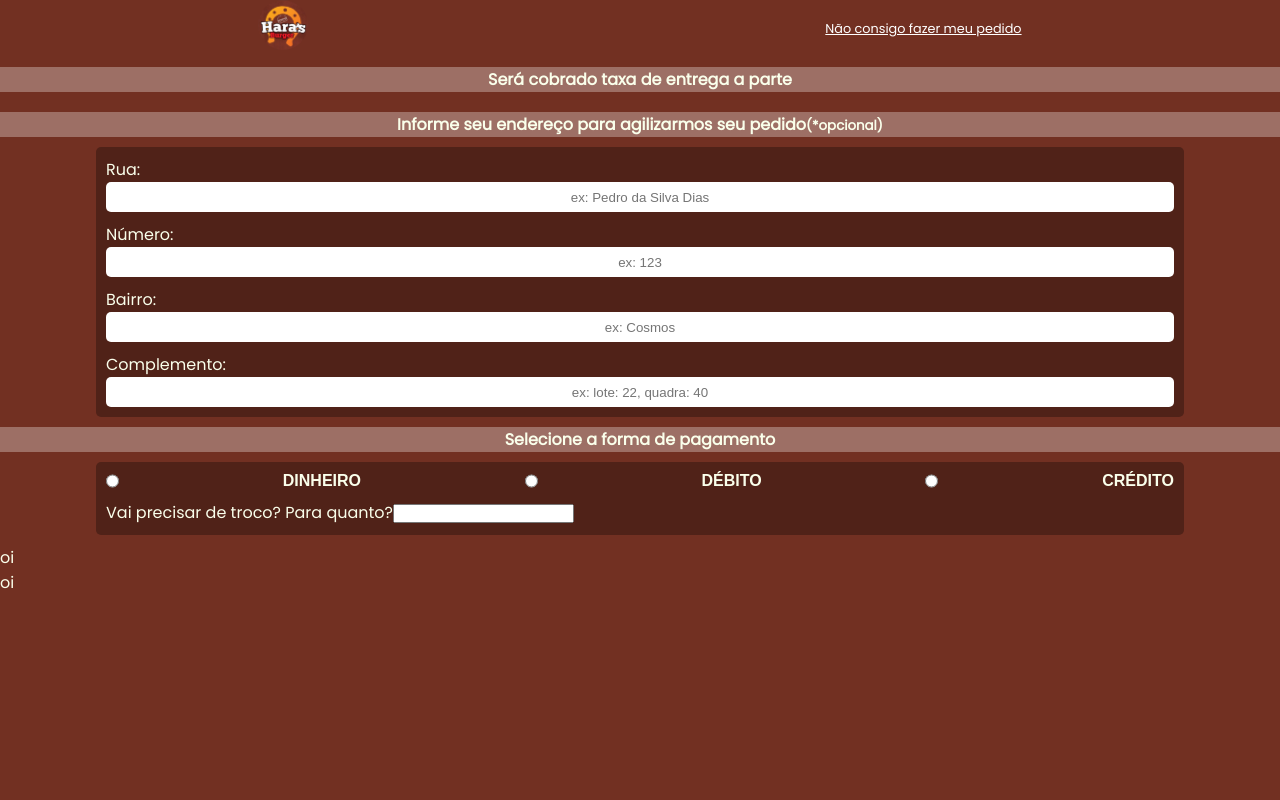
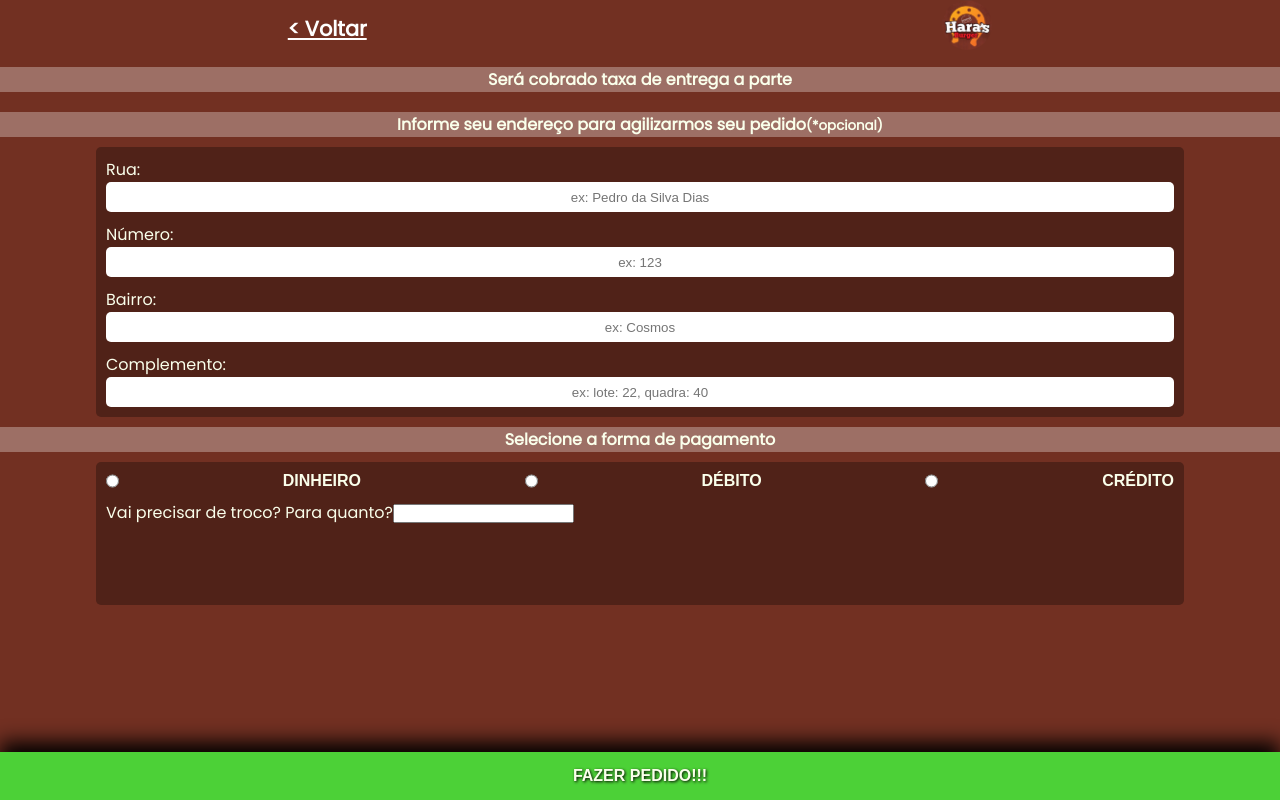
Before and after one commit to MoisesSantana/harasBurger, a Next.js app: page /carrinho in a window 1280 px wide. Built offline with nearby package versions, Linux system fonts and the light colour scheme.

Commit message:
componente BotaoFinalizar estruturado e estilizado

```diff
--- a/src/components/BotaoFinalizar.tsx
+++ b/src/components/BotaoFinalizar.tsx
@@ -1,9 +1,13 @@
 import React from 'react';
+import Link from 'next/link';
+import BotaoFinalizarContainer from '../styles/components/BotaoFinalizarComponent';
 
 const BotaoFinalizar: React.FC = () => (
-  <div>
-    oi
-  </div>
+  <Link href="/carrinho">
+    <BotaoFinalizarContainer>
+      Fazer pedido!!!
+    </BotaoFinalizarContainer>
+  </Link>
 );
 
 export default BotaoFinalizar;
--- a/src/components/BotaoVoltar.tsx
+++ b/src/components/BotaoVoltar.tsx
@@ -1,9 +1,24 @@
 import React from 'react';
+import Image from 'next/image';
+import Link from 'next/link';
+import BotaoVoltarContainer from '../styles/components/BotaoVoltarComponent';
 
 const BotaoVoltar: React.FC = () => (
-  <div>
-    oi
-  </div>
+  <BotaoVoltarContainer>
+    <Link href="/">
+      <a>
+        &#60; Voltar
+      </a>
+    </Link>
+    <div>
+      <Image
+        src="/harasBurger-logo.jpg"
+        alt="haras burger"
+        width={50}
+        height={50}
+      />
+    </div>
+  </BotaoVoltarContainer>
 );
 
 export default BotaoVoltar;
--- a/src/components/Header.tsx
+++ b/src/components/Header.tsx
@@ -1,6 +1,6 @@
 import React from 'react';
 import Image from 'next/image';
-import HeaderContainer from '../styles/components/headerComponent';
+import HeaderContainer from '../styles/components/HeaderComponent';
 
 const Header: React.FC = () => (
   <HeaderContainer>
--- a/src/pages/carrinho.tsx
+++ b/src/pages/carrinho.tsx
@@ -9,7 +9,7 @@ import MainContainer from '../styles/pages/carrinhoPage';
 
 const Carrinho: React.FC = () => (
   <MainContainer>
-    <Header />
+    <BotaoVoltar />
     <h4>Será cobrado taxa de entrega a parte</h4>
     <Pedidos />
     <h4>
@@ -21,7 +21,6 @@ const Carrinho: React.FC = () => (
       Selecione a forma de pagamento
     </h4>
     <Pagamento />
-    <BotaoVoltar />
     <BotaoFinalizar />
   </MainContainer>
 );
--- /dev/null
+++ b/src/styles/components/BotaoFinalizarComponent.ts
@@ -0,0 +1,19 @@
+import style from 'styled-components';
+
+const BotaoFinalizarContainer = style.a`
+  background-color: #4CD137;
+  bottom: 0;
+  border: none;
+  box-shadow: 0 -10px 20px black;
+  color: #FAFFEB;
+  font-family: sans-serif;
+  font-weight: 600;
+  padding: 15px;
+  position: fixed;
+  text-shadow: 1px 1px 3px black;
+  text-align: center;
+  text-transform: uppercase;
+  width: 100%;
+`;
+
+export default BotaoFinalizarContainer;
--- /dev/null
+++ b/src/styles/components/BotaoVoltarComponent.ts
@@ -0,0 +1,21 @@
+import style from 'styled-components';
+
+const BotaoVoltarContainer = style.header`
+  align-items: center;
+  display: flex;
+  justify-content: space-around;
+  margin-bottom: 10px;
+  width: 100vw;
+
+  img {
+    border-radius: 50%;
+  }
+
+  a {
+    color: white;
+    font-size: 1.3rem;
+    font-weight: 800;
+  }
+`;
+
+export default BotaoVoltarContainer;
--- a/src/styles/components/PagamentoComponent.ts
+++ b/src/styles/components/PagamentoComponent.ts
@@ -8,6 +8,7 @@ const PagamentoContainer = style.section`
   margin: auto;
   margin-bottom: 10px;
   padding: 10px;
+  padding-bottom: 80px;
   width: 85%;
 
   div {
```
Also changed, not shown: src/styles/components/HeaderComponent.ts (renamed from src/styles/components/headerComponent.ts).
